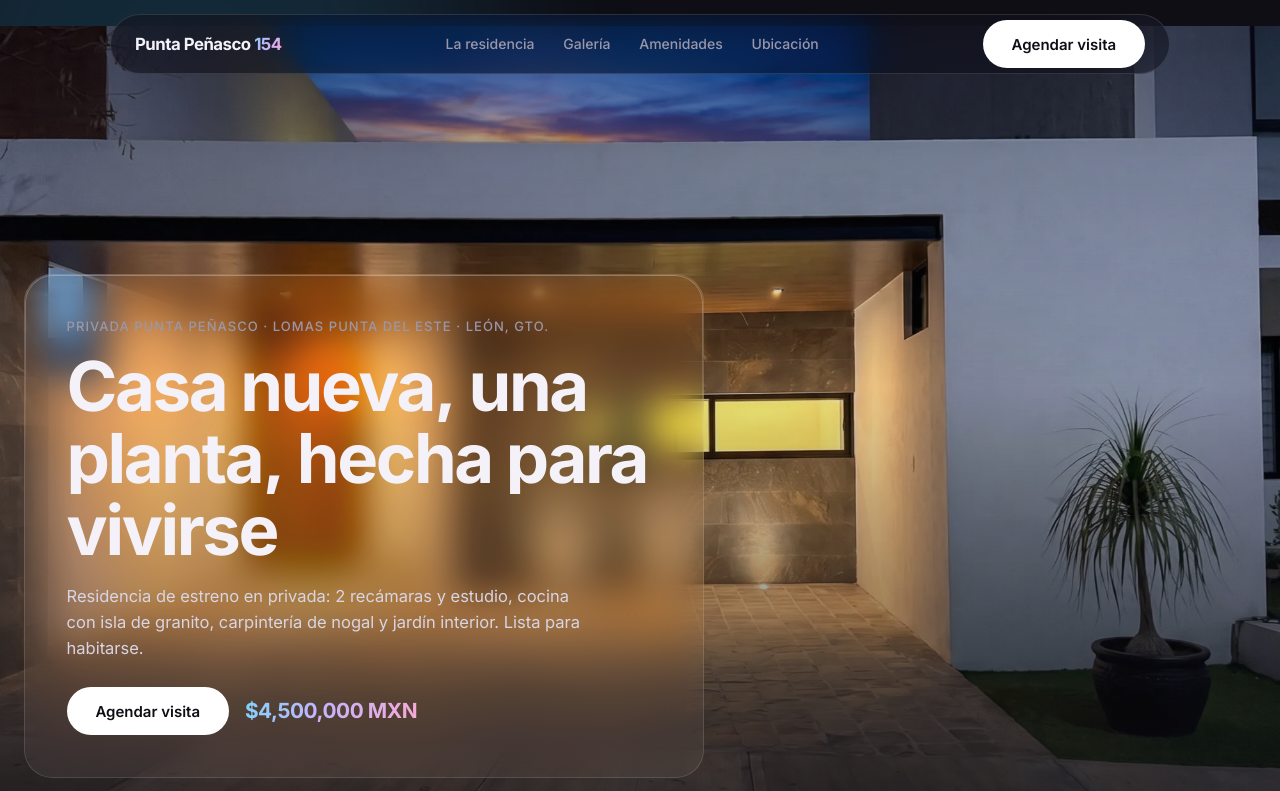
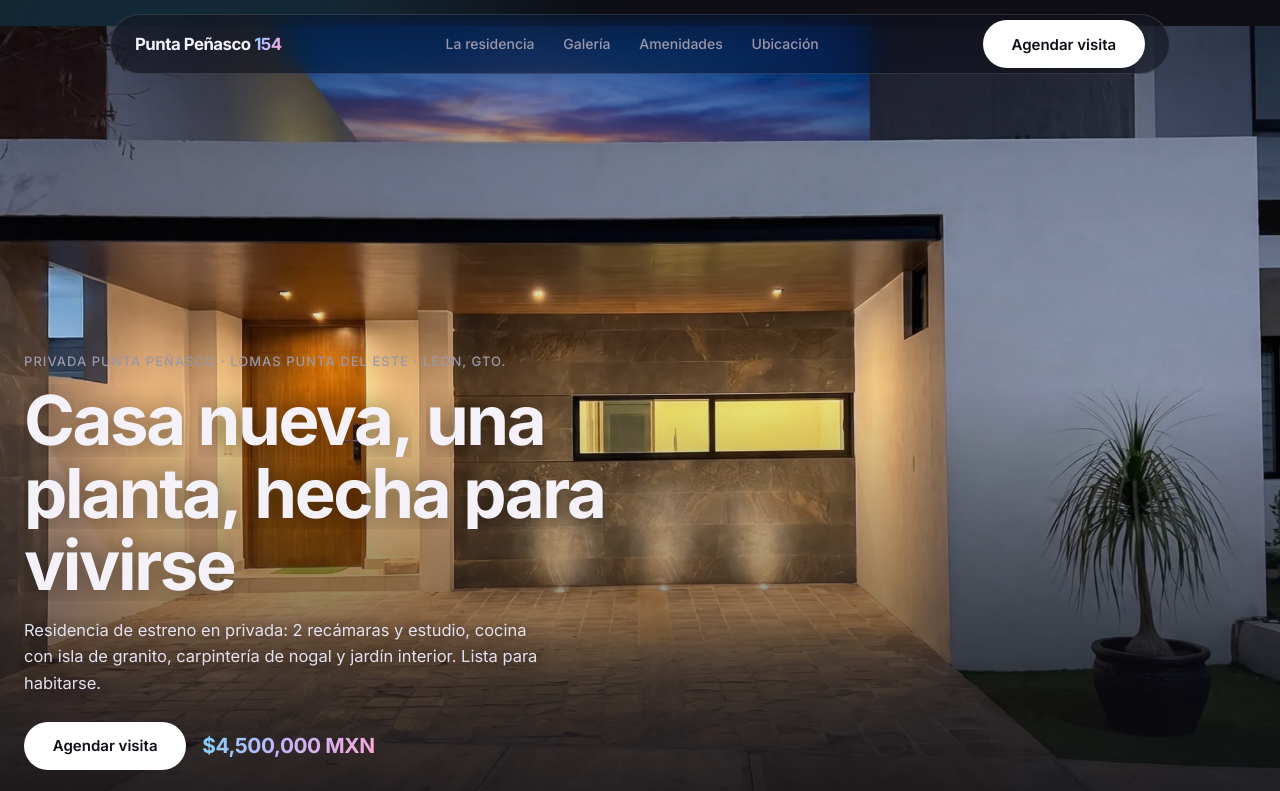
Before and after one commit to Gibrantrm/HomePage, a plain HTML site: page index.html in a window 1280 px wide. Shown: the top 791 px of the page. Drawn offline with nearby package versions, Linux system fonts and the light colour scheme.

Commit message:
Hero sin panel de vidrio (la casa manda) + DESIGN.md y CONTEXT.md actualizados a Liquid Glass
Co-Authored-By: Claude Fable 5 <noreply@anthropic.com>

```diff
--- a/index.html
+++ b/index.html
@@ -73,13 +73,13 @@ nav ul a:hover{color:var(--text)}
 header{position:relative;min-height:100dvh;display:grid;place-items:end start;isolation:isolate}
 .hero-img{position:absolute;inset:0;z-index:-1;overflow:hidden}
 .hero-img img{width:100%;height:100%;object-fit:cover;will-change:transform}
-.hero-img::after{content:"";position:absolute;inset:0;background:linear-gradient(180deg,rgba(14,14,20,.42),rgba(14,14,20,.08) 45%,rgba(14,14,20,.7) 100%)}
-.hero-panel{margin:0 1.5rem clamp(2rem,6vh,4rem);padding:clamp(1.6rem,4vw,2.6rem);max-width:680px;border-radius:28px}
+.hero-img::after{content:"";position:absolute;inset:0;background:linear-gradient(180deg,rgba(14,14,20,.4),rgba(14,14,20,.05) 45%,rgba(14,14,20,.85) 100%)}
+.hero-panel{margin:0 1.5rem clamp(2.5rem,7vh,4.5rem);max-width:680px}
 .hero-panel .label{margin-bottom:.8rem}
-h1{font-size:clamp(2.5rem,5.6vw,4.3rem)}
+h1{font-size:clamp(2.5rem,5.6vw,4.3rem);text-shadow:0 2px 24px rgba(0,0,0,.45)}
 h1 .w{display:inline-block;overflow:hidden;vertical-align:bottom}
 h1 .w span{display:inline-block;transform:translateY(110%)}
-.hero-sub{max-width:50ch;margin:1rem 0 1.6rem;color:#D8D5E4;font-size:1.03rem}
+.hero-sub{max-width:50ch;margin:1rem 0 1.6rem;color:#E4E1EE;font-size:1.03rem;text-shadow:0 1px 12px rgba(0,0,0,.55)}
 .hero-cta{display:flex;gap:1rem;flex-wrap:wrap;align-items:center}
 .hero-price{font-weight:700;font-size:1.3rem;letter-spacing:-.02em;background:var(--iri);-webkit-background-clip:text;background-clip:text;color:transparent}
 @media(min-width:900px){.hero-panel{margin-left:max(1.5rem,calc((100vw - 1280px)/2 + 1.5rem))}}
@@ -182,7 +182,7 @@ footer a{background:var(--iri);-webkit-background-clip:text;background-clip:text
 
 <header id="inicio">
   <div class="hero-img"><img src="img/fachada.webp" alt="Fachada de Punta Peñasco 154 al atardecer" fetchpriority="high"></div>
-  <div class="hero-panel glass">
+  <div class="hero-panel">
     <p class="label">Privada Punta Peñasco · Lomas Punta del Este · León, Gto.</p>
     <h1 id="headline">Casa nueva, una planta, hecha para vivirse</h1>
     <p class="hero-sub">Residencia de estreno en privada: 2 recámaras y estudio, cocina con isla de granito, carpintería de nogal y jardín interior. Lista para habitarse.</p>
```
Also changed, not shown: 2 other files.
